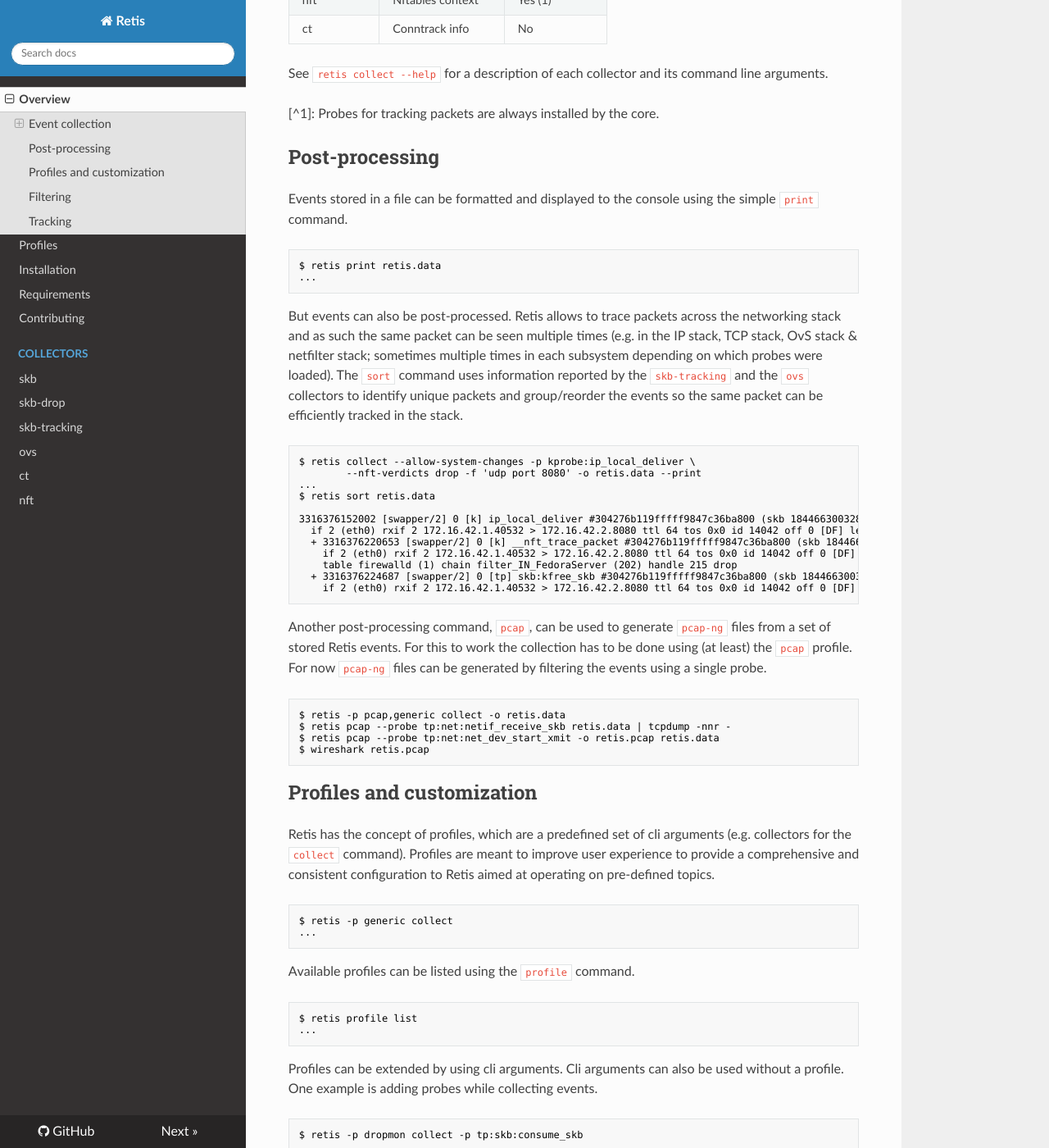
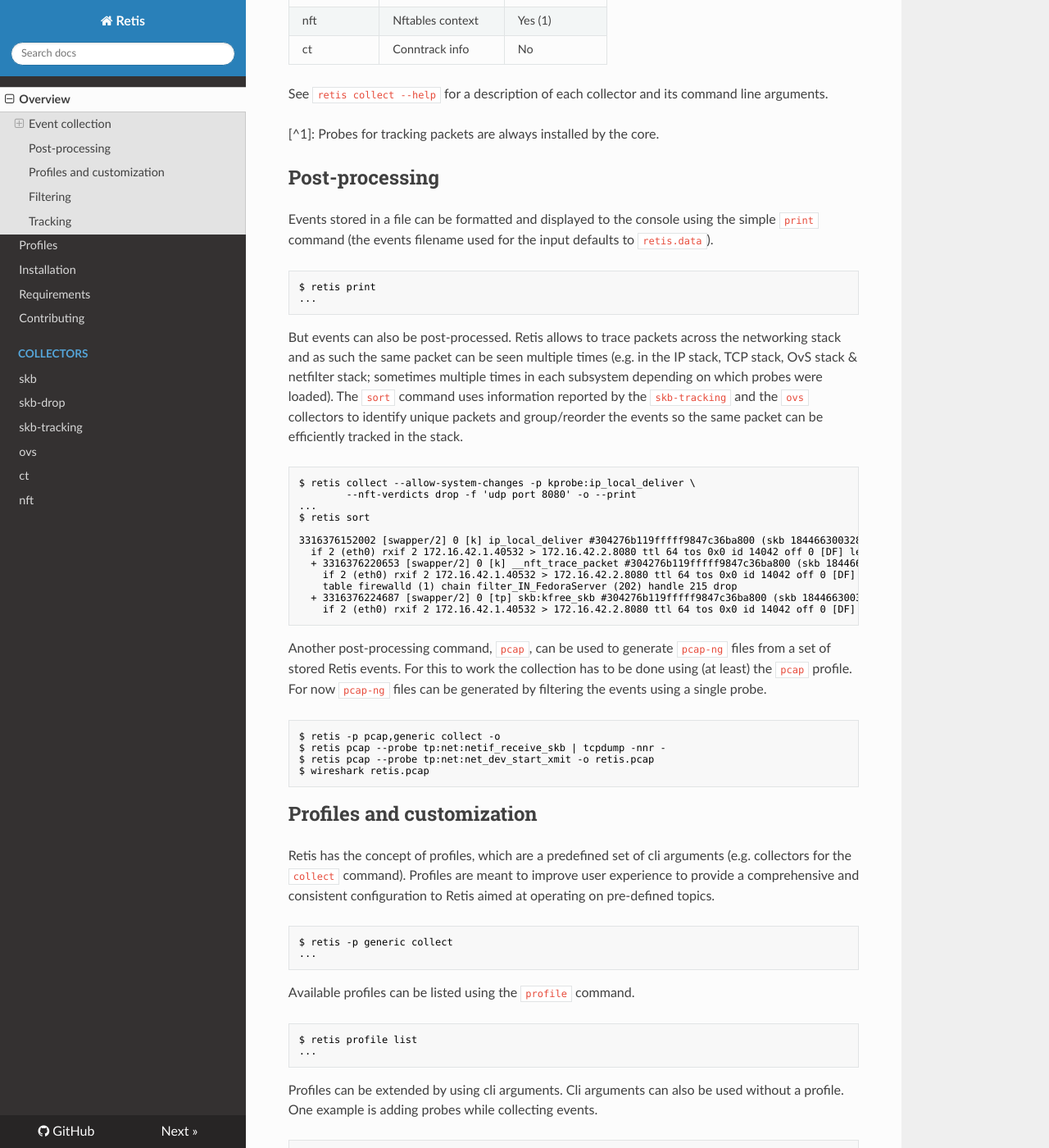
Before and after one commit to retis-org/retis, an MkDocs documentation site: the page built from docs/README.md, in a window 1280 px wide and 1400 px high, scrolled down 1270 px. Shown: the whole window at 82% size. Built offline with MkDocs 1.6.1, drawn with Linux system fonts in a browser that asks for light colours; nearby versions of some CDN libraries; some of the changed text lies outside the part shown.

Commit message:
docs: skip default values
Simplifying the examples.

Signed-off-by: Antoine Tenart <atenart@redhat.com>

````diff
--- a/docs/README.md
+++ b/docs/README.md
@@ -32,14 +32,14 @@
 ```
 
 In order to allow post-processing, events need to be stored in a file. This is
-done using the `-o` option. To also output the events to the console in
-parallel, one can use `--print`.
+done using the `-o` option (defaults to `retis.data`). To also output the events
+to the console in parallel, one can use `--print`.
 
 ```none
-$ retis collect -c skb,skb-drop,skb-tracking -o retis.data
+$ retis collect -c skb,skb-drop,skb-tracking -o
 00:42:00 [INFO] 4 probe(s) loaded
 ...
-$ retis collect -c skb,skb-drop,skb-tracking -o retis.data --print
+$ retis collect -c skb,skb-drop,skb-tracking -o --print
 00:42:00 [INFO] 4 probe(s) loaded
 ...
 ```
@@ -67,10 +67,11 @@
 ## Post-processing
 
 Events stored in a file can be formatted and displayed to the console using the
-simple `print` command.
+simple `print` command (the events filename used for the input defaults to
+`retis.data`).
 
 ```none
-$ retis print retis.data
+$ retis print
 ...
 ```
 
@@ -84,9 +85,9 @@
 
 ```none
 $ retis collect --allow-system-changes -p kprobe:ip_local_deliver \
-        --nft-verdicts drop -f 'udp port 8080' -o retis.data --print
+        --nft-verdicts drop -f 'udp port 8080' -o --print
 ...
-$ retis sort retis.data
+$ retis sort
 
 3316376152002 [swapper/2] 0 [k] ip_local_deliver #304276b119fffff9847c36ba800 (skb 18446630032886128640) n 0
   if 2 (eth0) rxif 2 172.16.42.1.40532 > 172.16.42.2.8080 ttl 64 tos 0x0 id 14042 off 0 [DF] len 32 proto UDP (17) len 4
@@ -103,9 +104,9 @@
 generated by filtering the events using a single probe.
 
 ```none
-$ retis -p pcap,generic collect -o retis.data
-$ retis pcap --probe tp:net:netif_receive_skb retis.data | tcpdump -nnr -
-$ retis pcap --probe tp:net:net_dev_start_xmit -o retis.pcap retis.data
+$ retis -p pcap,generic collect -o
+$ retis pcap --probe tp:net:netif_receive_skb | tcpdump -nnr -
+$ retis pcap --probe tp:net:net_dev_start_xmit -o retis.pcap
 $ wireshark retis.pcap
 ```
 
````
